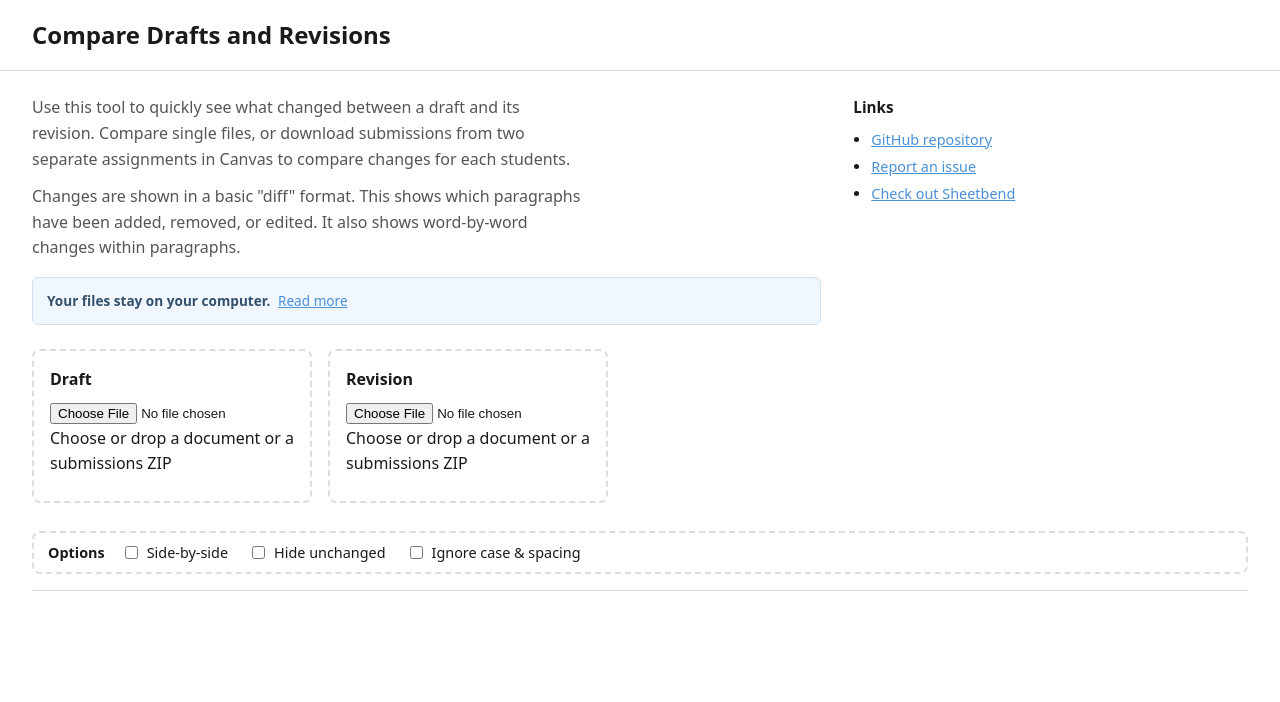
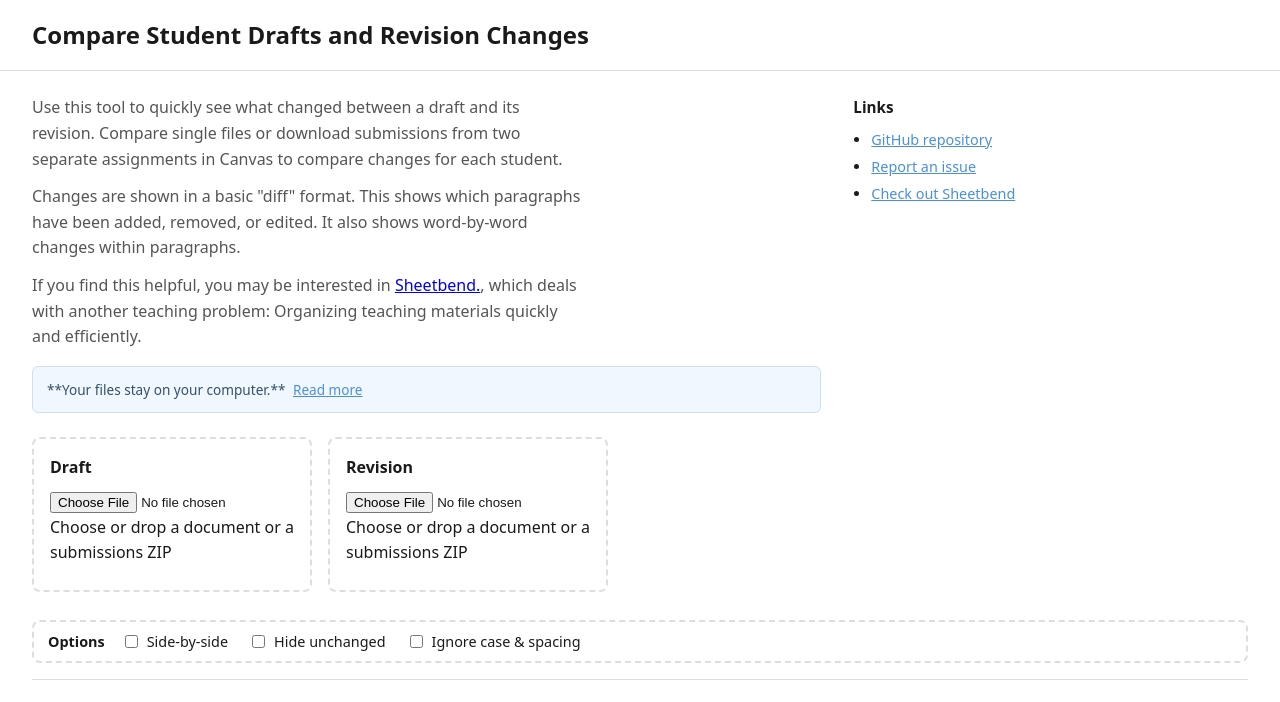
Before and after one commit to jw-docs-4644/revision-diff, a plain HTML site: page index.html in a window 1280 px wide. Drawn offline with Linux system fonts and the light colour scheme.

Commit message:
deploy: 2b7632ede5383e430ed71a731824079b87dff335

```diff
--- a/index.html
+++ b/index.html
@@ -8,15 +8,16 @@
     <link rel="stylesheet" crossorigin href="./assets/index-CCyDQOI1.css">
   </head>
   <body>
-    <header><h1>Compare Drafts and Revisions</h1>
+    <header><h1>Compare Student Drafts and Revision Changes</h1>
 </header><section class="intro">
 <div class="intro-main">
-<div class="intro-text"><p>Use this tool to quickly see what changed between a draft and its revision. Compare single files, or download submissions from two separate assignments in Canvas to compare changes for each students.</p>
+<div class="intro-text"><p>Use this tool to quickly see what changed between a draft and its revision. Compare single files or download submissions from two separate assignments in Canvas to compare changes for each student.</p>
 <p>Changes are shown in a basic &quot;diff&quot; format. This shows which paragraphs have been added, removed, or edited. It also shows word-by-word changes within paragraphs.</p>
+<p>If you find this helpful, you may be interested in <a href="https://sheetbend.app">Sheetbend.</a>, which deals with another teaching problem: Organizing teaching materials quickly and efficiently. </p>
 </div>
 <div class="privacy">
 <details>
-<summary><strong>Your files stay on your computer.</strong> <span class="read-more"></span></summary><p>This tool runs in your browser. Submission files are read and compared on your own machine and are uploaded to a server. This tool uses no AI, no tracking, and no analytics. The page loads its code once, then works on the file add. It will even work offline.</p>
+<summary>**Your files stay on your computer.** <span class="read-more"></span></summary><p>This tool runs in your browser. Submission files are read and compared on your own machine and are never uploaded to a server. This tool uses no AI, no tracking, and no analytics. The page loads its code once. It can work offline if you need it to.</p>
 </details>
 </div>
 </div>
```
